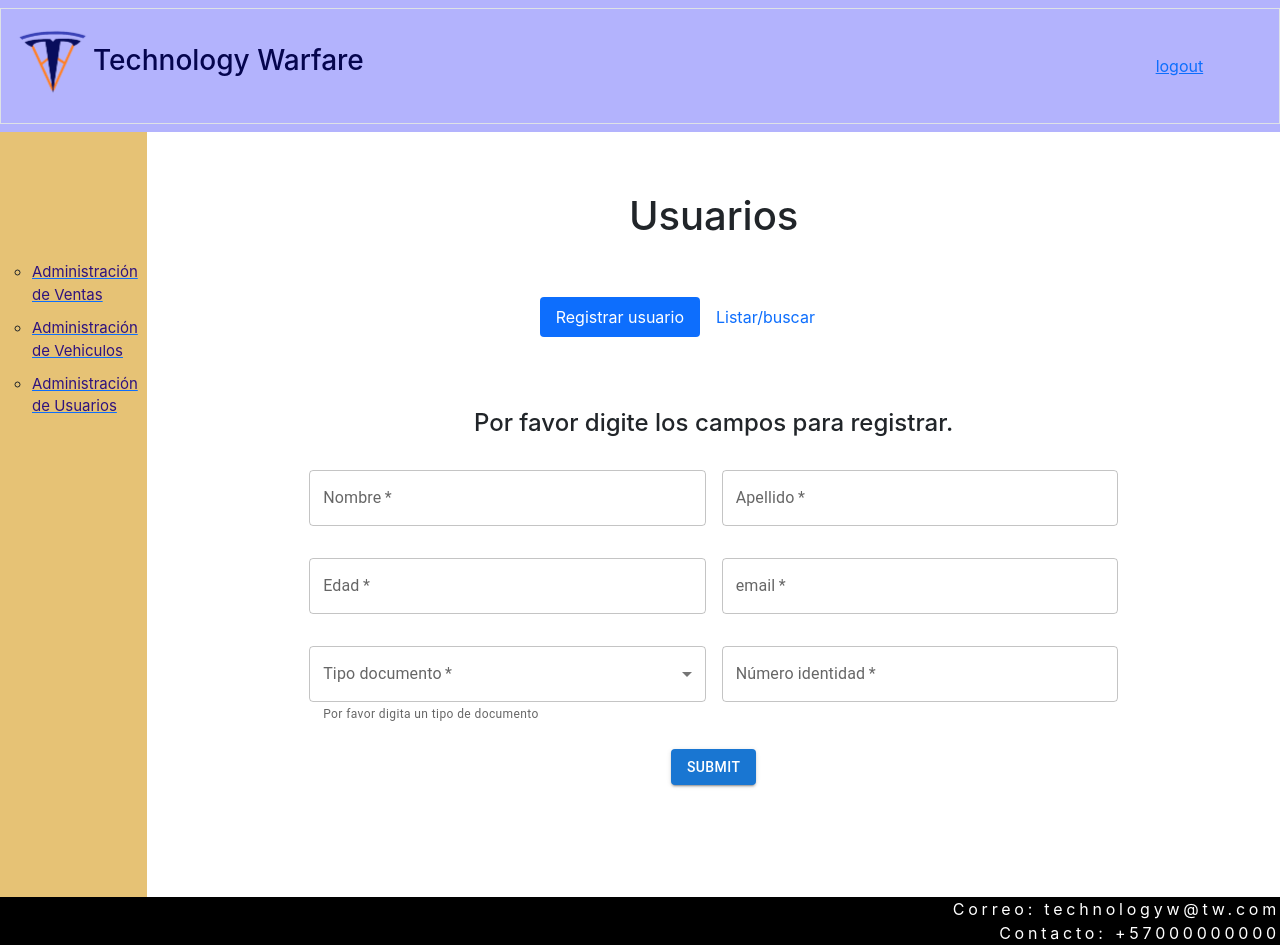
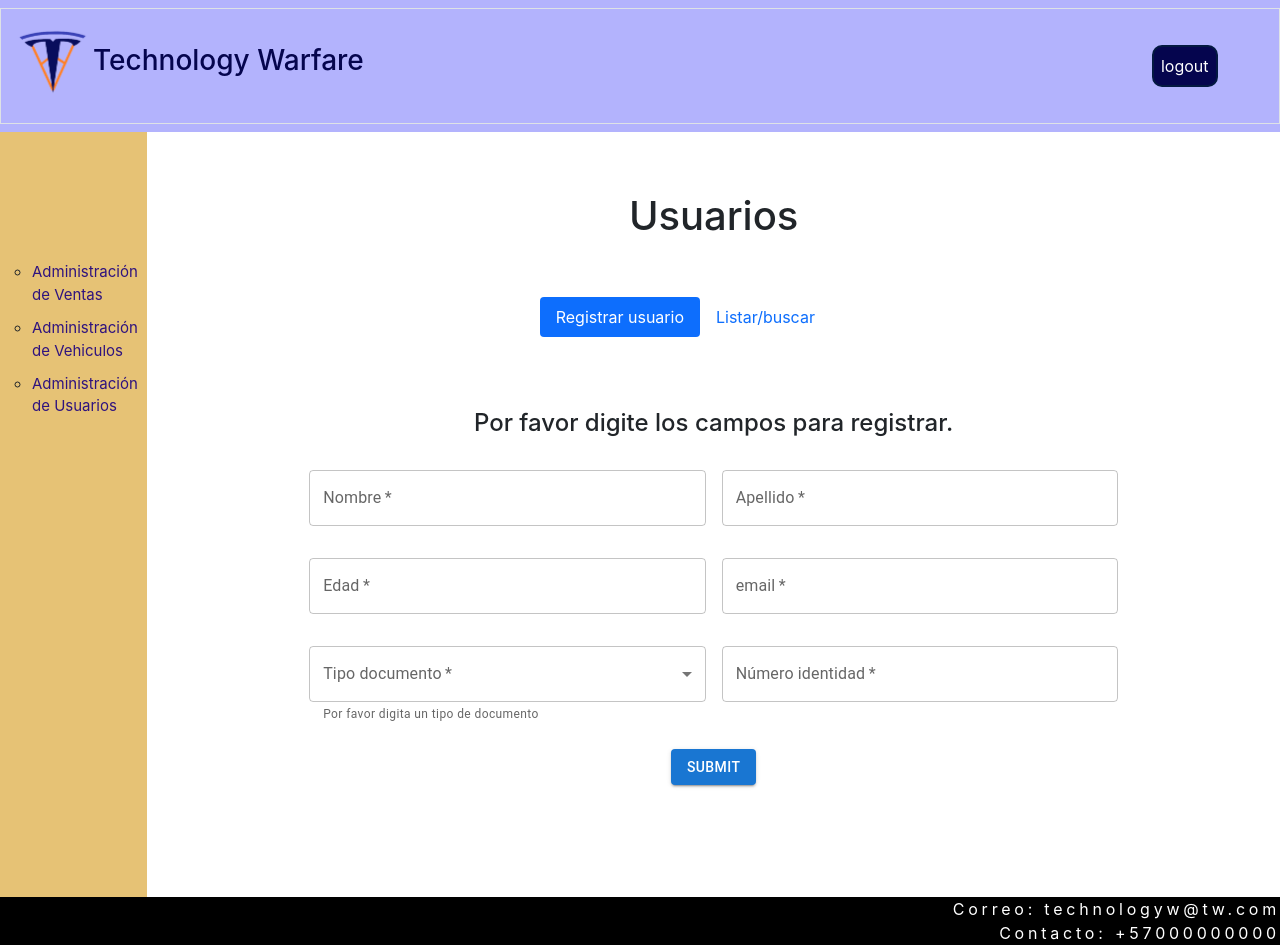
Before and after one commit to Technology-Warfare/Project-ciclo3, a React (Create React App) app in the folder tesla/: page /dashboard/usuarios in a window 1280 px wide. Built offline with nearby package versions, Linux system fonts and the light colour scheme.

Commit message:
colores y fondos de los botones de login y logut, link del logo del login al home, quitar la linea de link para botones y partes del sidebar

```diff
--- a/tesla/src/Pages/login.js
+++ b/tesla/src/Pages/login.js
@@ -14,6 +14,7 @@ import GoogleLogin from 'react-google-login';
 
 import './styles/login.css';
 import logo from './img/logo.png';
+import { color } from "@mui/system";
 
 const Login = () => {
     const MyLink = props => <Link to="/dashboard" {...props} />
@@ -55,7 +56,9 @@ const Login = () => {
                 <div className="main-login">
                     <div className="form">
                         <div className="logo">
+                        <Link to="/">
                             <img className="logo-main" src={logo} alt="logo" />
+                        </Link>
                         </div>
                         <Box
                             component="form"
@@ -102,7 +105,7 @@ const Login = () => {
                         </div>
 
                         <div className="google">
-                            <p>--------------- Ó ---------------</p>
+                            <p style={{fontSize:15,color:"darkblue"}}>--------------- ó ---------------</p>
                             <GoogleLogin
                                             clientId="132477546024-ph4fr4rrpdvpmcd444s7tr9kj5lbnbrj.apps.googleusercontent.com"
                                             buttonText = "Login"
@@ -112,12 +115,12 @@ const Login = () => {
                                         />
                         </div>
 
-                        <div className="registrarse">
-                            ¿No tienes cuenta?.
-                            <Link to="/registrarse">Registrate aquí</Link>
-                        </div>
+
                     </div>
-
+                    <div className="registrarse">
+                            ¿No tienes cuenta?
+                            <Link to="/registrarse"  style={{ textDecorationColor: 'white'}}><div className='border3'> Registrate aquí</div></Link>
+                    </div>
                 </div>
             </div>
         </React.Fragment>
--- a/tesla/src/Pages/styles/login.css
+++ b/tesla/src/Pages/styles/login.css
@@ -6,12 +6,12 @@
 }
 
 .main-login{
-    background-color: #bfcde6;
+    background-color: #a2bbe7;
     justify-content: center;
     width: 50%;
     height: 80%;
     margin-left: 25%;
-    margin-top: 6%;
+    margin-top: 3.5%;
     margin-right: 25%;
     padding-bottom: 3%;
     border-radius: 30px;
@@ -20,7 +20,7 @@
 .logo{
     width: 15%;
     margin-left: 42.5%;
-    margin-top: 2%;
+    margin-top: 5%;
     justify-content: center;
 }
 
@@ -37,7 +37,7 @@
 .campos{
     display: flex;
     justify-content: center;
-    padding-top: 5%;
+    padding-top: 3.5%;
 }
 
 .registrarse{
@@ -53,6 +53,14 @@
 .google{
     text-align: center;
     margin-top: 2%;
+}
+
+.border3{
+    color: rgb(255, 255, 255);
+}
+
+.border3:hover{
+   color:rgb(7, 58, 187);
 }
 
 
--- a/tesla/src/Pages/styles/navbar.css
+++ b/tesla/src/Pages/styles/navbar.css
@@ -5,6 +5,24 @@ header{
 .navbar{
     background-color: rgb(179, 179, 253);
 }
+
+.border2{
+    border-style: solid;
+    border-color: rgb(4, 25, 65);
+    background-color: rgb(5, 5, 78);
+    border-width: 2px;
+    padding: 15%;
+    border-radius: 10px;
+}
+
+.border3{
+    color: rgb(255, 255, 255);
+}
+
+.border3:hover{
+   color:rgb(174, 188, 224);
+}
+
 
 .ubicacion{
     position: absolute;
--- a/tesla/src/components/Navbar.js
+++ b/tesla/src/components/Navbar.js
@@ -27,9 +27,9 @@ const Navbar = () => {
                             </div>
                             <div className="ubicacion2">
                                 <ul className="navbar-nav ml-auto mb-2 mb-lg-0">
-                                    <li className="nav-item">
+                                    <li className="nav-item border2">
                                         <div className="login">
-                                        <Link to="/login">Login</Link>
+                                        <Link to="/login" style={{ textDecoration: 'none'}}><div className='border3'>Login</div></Link>
                                         </div>
                                     </li>
                                 </ul>
--- a/tesla/src/components/NavbarPrivado.js
+++ b/tesla/src/components/NavbarPrivado.js
@@ -19,13 +19,13 @@ const NavbarPrivado = () => {
                             <span className="navbar-toggler-icon"></span>
                         </button>
                         <div className="collapse navbar-collapse" id="navbarTogglerDemo02">
-                            <div className="ubicacion2">
-                                <ul className="navbar-nav ml-auto mb-2 mb-lg-0">
+                            <div className="ubicacion2 ">
+                                <ul className="navbar-nav ml-auto mb-2 mb-lg-0  ">
                                     <li className="nav-item">
 
                                     </li>
-                                    <li className="nav-item">
-                                        <Link to="/">logout</Link>
+                                    <li className="nav-item border2">
+                                        <Link to="/" style={{ textDecoration: 'none'}}><div className='border3'>logout</div></Link>
                                     </li>
                                 </ul>
                             </div>
--- a/tesla/src/components/Sidebar.js
+++ b/tesla/src/components/Sidebar.js
@@ -7,13 +7,13 @@ const Sidebar = () => {
         <div className="sidebar">
             <ul>
                 <li>
-                    <Link to="/dashboard/ventas"><div className='liu'>Administración de Ventas</div></Link>
+                    <Link to="/dashboard/ventas" style={{ textDecoration: 'none'}}><div className='liu'>Administración de Ventas</div></Link>
                 </li>
                 <li>
-                    <Link to="/dashboard/vehiculos"><div className='liu'>Administración de Vehiculos</div></Link>
+                    <Link to="/dashboard/vehiculos" style={{ textDecoration: 'none'}}><div className='liu'>Administración de Vehiculos</div></Link>
                 </li>
                 <li>
-                    <Link to="/dashboard/usuarios"><div className='liu'>Administración de Usuarios</div></Link>
+                    <Link to="/dashboard/usuarios" style={{ textDecoration: 'none'}}><div className='liu'>Administración de Usuarios</div></Link>
                 </li>
             </ul>
         </div>
```
